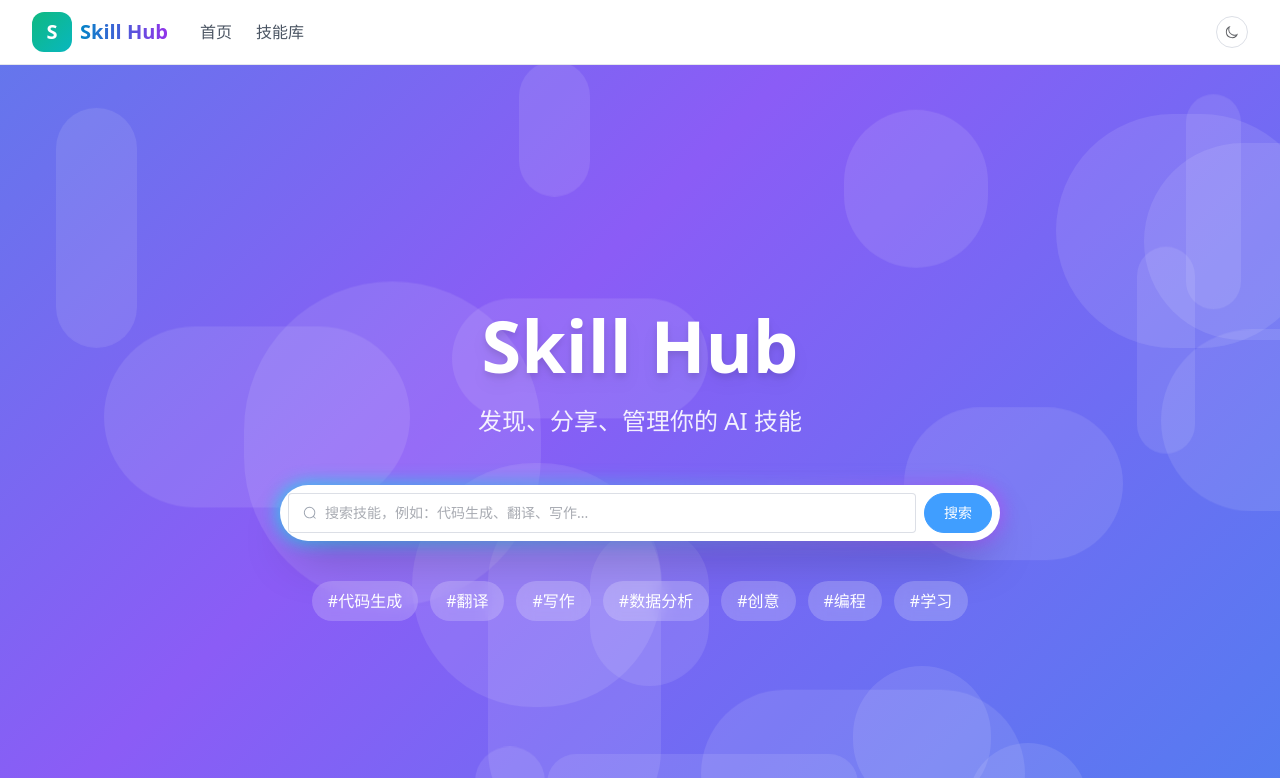
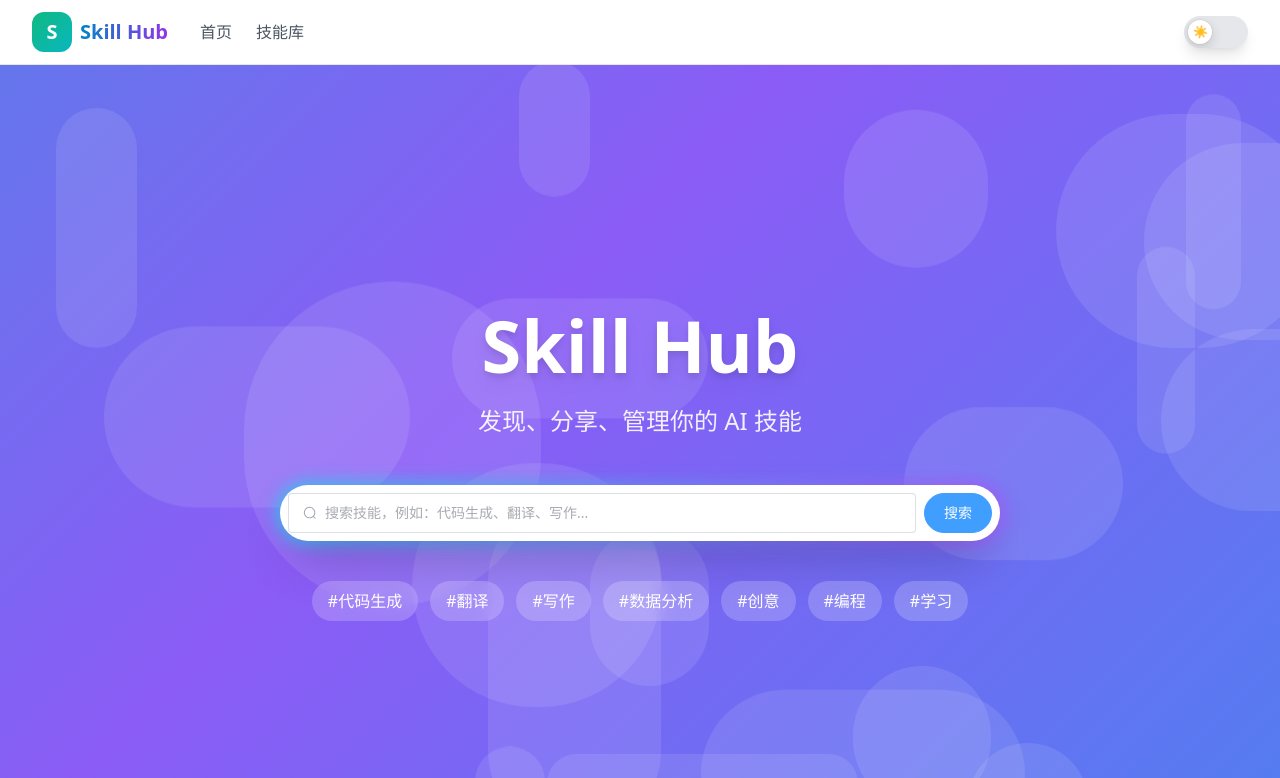
Before and after one commit to blankls/skill-hub, a Vue app: page / in a window 1280 px wide. Shown: the top 778 px of the page. Built offline with nearby package versions, Linux system fonts and the light colour scheme.

Commit message:
feat: neumorphic theme toggle button

```diff
--- a/src/components/features/ThemeToggle.vue
+++ b/src/components/features/ThemeToggle.vue
@@ -1,14 +1,34 @@
 <template>
-  <el-button
-    :icon="themeStore.isDark ? Sunny : Moon"
-    circle
+  <button
+    class="relative w-16 h-8 rounded-full cursor-pointer transition-all duration-300 overflow-hidden"
+    :class="themeStore.isDark ? 'bg-gray-800 shadow-inner' : 'bg-gray-200 shadow-lg'"
     @click="themeStore.toggleTheme()"
-  />
+  >
+    <!-- Background icons -->
+    <div class="absolute inset-0 flex items-center justify-between px-1">
+      <span class="text-sm" :class="themeStore.isDark ? 'opacity-0' : 'opacity-100'">☀️</span>
+      <span class="text-sm" :class="themeStore.isDark ? 'opacity-100' : 'opacity-0'">🌙</span>
+    </div>
+    <!-- Knob -->
+    <div
+      class="absolute top-1 left-1 w-6 h-6 rounded-full transition-all duration-300 flex items-center justify-center"
+      :style="{
+        transform: themeStore.isDark ? 'translateX(8px)' : 'translateX(0)',
+        backgroundColor: themeStore.isDark ? '#374151' : '#fff',
+        boxShadow: themeStore.isDark
+          ? '0 0 0 1px rgba(255,255,255,0.1), 0 2px 8px rgba(0,0,0,0.3)'
+          : '0 0 0 1px rgba(0,0,0,0.05), 0 4px 12px rgba(0,0,0,0.15)'
+      }"
+    >
+      <span class="text-xs">
+        {{ themeStore.isDark ? '🌙' : '☀️' }}
+      </span>
+    </div>
+  </button>
 </template>
 
 <script setup lang="ts">
 import { useThemeStore } from '@/stores/themeStore'
-import { Sunny, Moon } from '@element-plus/icons-vue'
 
 const themeStore = useThemeStore()
 </script>
```
